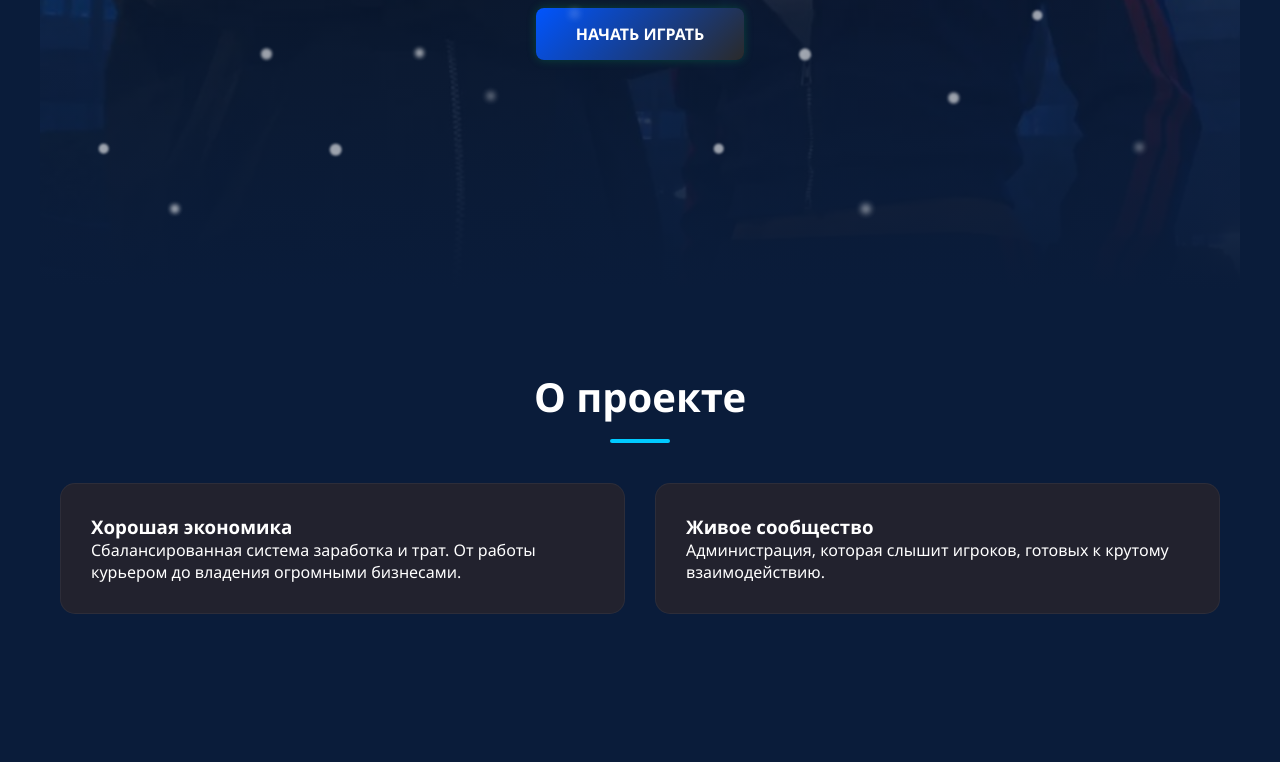
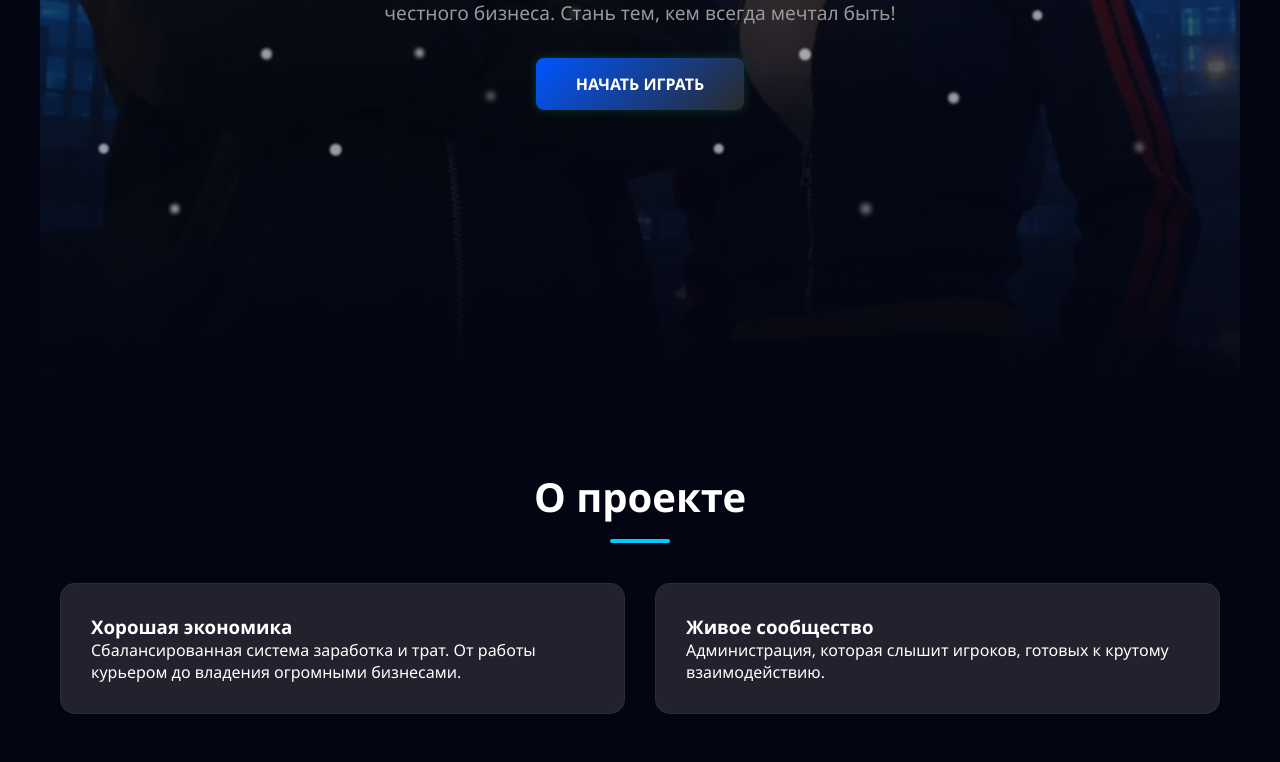
Before and after one commit to volnafety/Volna-Site, a plain HTML site: page index.html in a window 1280 px wide. Shown: the part 503-1265 px from the top of the page. Drawn offline with Linux system fonts and the light colour scheme.

Commit message:
Add files via upload

```diff
--- a/style.css
+++ b/style.css
@@ -543,12 +543,11 @@ h1, h2, h3, p {
     .nav-links a:active { background: rgba(255,255,255,0.15); }
 }
 
-/* --- ФИНАЛЬНЫЙ .HERO --- */
 .hero {
     height: 100vh;
-    /* Тот самый градиент, который уходит в синий низ */
+    /* Меняем последний цвет на #030612 */
     background:
-        linear-gradient(to bottom, rgba(10, 28, 58, 0.1) 0%, rgba(10, 28, 58, 0.8) 70%, #0a1c3a 100%),
+        linear-gradient(to bottom, rgba(10, 28, 58, 0.1) 0%, rgba(3, 6, 18, 0.8) 70%, #030612 100%),
         url('img/IMG_20261113_185410.jpg') center/cover no-repeat !important;
 
     display: flex;
@@ -557,13 +556,11 @@ h1, h2, h3, p {
     align-items: center;
     text-align: center;
     padding: 0 20px;
-    margin-top: -100px;
-    padding-top: 100px; /* Чтобы шапка не закрывала текст */
+    margin-top: 0;
 }
 
-/* --- ФОН САЙТА --- */
-body, html {
-    background-color: #0a1c3a !important; /* Темно-синий, чтобы слить с низом картинки */
+html, body {
+    background-color: #030612 !important; /* Темный фон */
     margin: 0;
     padding: 0;
 }
```
